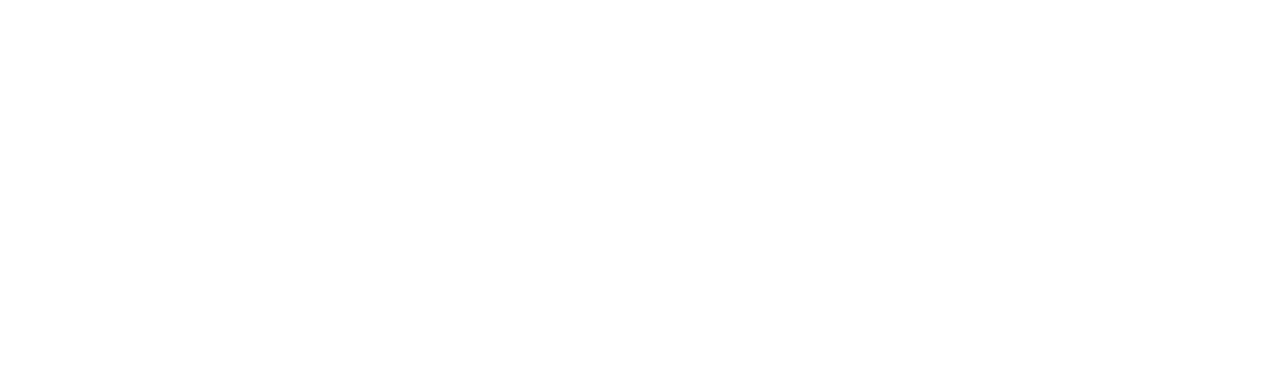
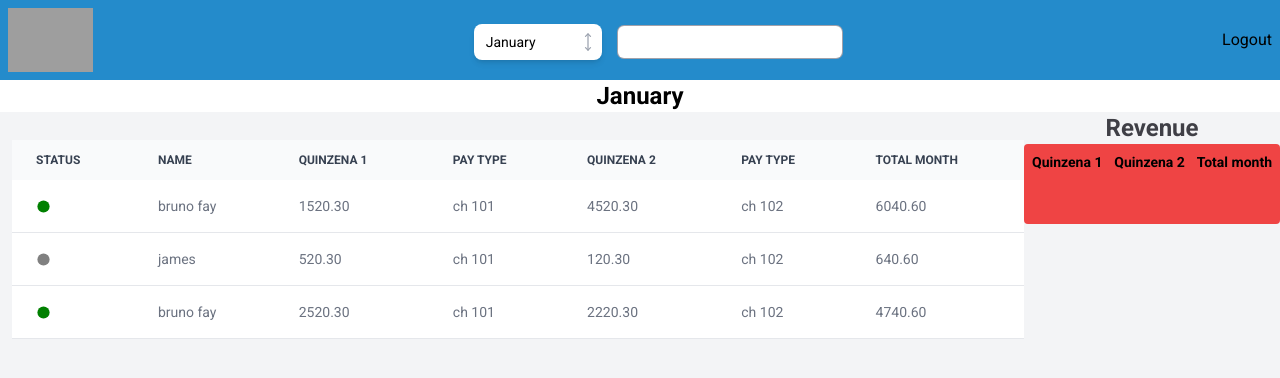
Before and after one commit to claro-bruno/deafionshcashfront, a React (Vite) app: page /main in a window 1280 px wide. Before the commit this address had no page. Shown: the top 378 px of the page. Built offline with nearby package versions, Linux system fonts and the light colour scheme; grey boxes are pictures that could not be loaded.

Commit message:
NEW start main page

```diff
--- a/src/App.tsx
+++ b/src/App.tsx
@@ -1,5 +1,6 @@
 import { Route, Routes } from "react-router-dom"
 import Login from "./pages/login/Login"
+import MainPage from "./pages/mainPage/MainPage"
 import Register from "./pages/register/Register"
 
 function App() {
@@ -7,6 +8,7 @@
     <Routes>
       <Route path="/" element={<Login />} />
       <Route path="/register" element={<Register />} />
+      <Route path="/main" element={<MainPage />} />
 
     </Routes>
   )
--- a/src/components/MonthFilter/MonthFilter.tsx
+++ b/src/components/MonthFilter/MonthFilter.tsx
@@ -1,4 +1,4 @@
-import { Fragment, useState } from 'react'
+import { Fragment, useEffect, useState } from 'react'
 import { Listbox, Transition } from '@headlessui/react'
 import { Check, ArrowsVertical } from 'phosphor-react'
 import './monthFilter.css'
@@ -18,9 +18,11 @@
   { name: 'December' },
 ]
 
-export default function Example() {
+export default function Example({ setMonthName }: { setMonthName: (monthName: string) => void }) {
   const [selected, setSelected] = useState(months[0])
-
+  useEffect(() => {
+    setMonthName(selected.name)
+  }, [selected])
   return (
     <div className=" w-[8rem]">
       <Listbox value={selected} onChange={setSelected}>
@@ -45,8 +47,7 @@
                 <Listbox.Option
                   key={personIdx}
                   className={({ active }) =>
-                    `relative  cursor-default select-none py-2 pl-7 pr-1 ${
-                      active ? 'bg-amber-100 text-brand' : 'text-gray-800'
+                    `relative  cursor-default select-none py-2 pl-7 pr-1 ${active ? 'bg-amber-100 text-brand' : 'text-gray-800'
                     }`
                   }
                   value={person}
@@ -54,9 +55,8 @@
                   {({ selected }) => (
                     <>
                       <span
-                        className={`block truncate ${
-                          selected ? 'font-semibold' : 'font-normal'
-                        }`}
+                        className={`block truncate ${selected ? 'font-semibold' : 'font-normal'
+                          }`}
                       >
                         {person.name}
                       </span>
--- a/src/components/header/Header.tsx
+++ b/src/components/header/Header.tsx
@@ -1,14 +1,15 @@
-import React from 'react'
+import React, { PropsWithChildren } from 'react'
 
-export default function Header() {
+export default function Header(props: PropsWithChildren) {
   return (
-    <header className=' p-2 bg-brand'>
+    <header className=' p-2 flex justify-between bg-brand'>
       <div className=''>
-          <img
-            className='h-16'
-            src="https://www.globaljanitorialservices.com/assets/images/resources/logo-3.png"
-            alt="global janitorial services logo" />
-        </div>
+        <img
+          className='h-16'
+          src="https://www.globaljanitorialservices.com/assets/images/resources/logo-3.png"
+          alt="global janitorial services logo" />
+      </div>
+      {props.children}
     </header>
   )
 }
--- a/src/global.css
+++ b/src/global.css
@@ -30,6 +30,6 @@
 }
 
 .inputsAndLabelsContainer {
-  @apply flex justify-between gap-8 w-[35rem] h-[15rem]
+  @apply flex justify-between gap-8 w-[35rem] h-[18rem]
 
 }
--- /dev/null
+++ b/src/pages/mainPage/MainPage.tsx
@@ -0,0 +1,92 @@
+import { Circle } from 'phosphor-react'
+import React, { useState } from 'react'
+import Header from '../../components/header/Header'
+import MonthFilter from '../../components/MonthFilter/MonthFilter'
+import { bodyTable, headerTable } from './constants'
+
+export default function MainPage() {
+  const [monthName, setMonthName] = useState('')
+
+  return (
+    <div className='flex flex-col'>
+      <Header>
+        <div className='flex items-center gap-4'>
+          <MonthFilter setMonthName={setMonthName} />
+          <input
+            className='inpuntsDefault mt-[0.2rem] '
+            type="text"
+          />
+        </div>
+        <button>
+          Logout
+        </button>
+      </Header>
+      <div className='mx-auto font-extrabold text-2xl'>
+        {monthName}
+      </div>
+      <main className='min-h-screen flex  bg-gray-100 '>
+        <div className='w-[80%]'>
+          <div className="overflow-x-auto mt-7 ml-3">
+            <table className=" text-sm w-full  text-left text-gray-500 dark:text-gray-400">
+              <thead className="text-xs text-gray-700 uppercase bg-gray-50 dark:bg-gray-700 dark:text-gray-400">
+                <tr>
+                  {headerTable.map((item, index) => (
+                    <th
+                      scope="col"
+                      key={index}
+                      className="py-3 px-6">{item}</th>
+                  ))}
+                </tr>
+              </thead>
+              <tbody>
+                {bodyTable.map((item) => (
+                  <tr className="bg-white border-b dark:bg-gray-800 dark:border-gray-700">
+                    <th scope="row" className="py-4 px-6 font-medium text-gray-900 whitespace-nowrap dark:text-white">
+                      <Circle
+                        weight="fill"
+                        size={15}
+                        color={item.status === "active" ? "green" : "gray"} />
+                    </th>
+                    <td className="py-4 px-6">
+                      {item.name}
+                    </td>
+                    {item.payments.map((payment) => (
+                      <>
+                        <td className="py-4 px-6">
+                          {payment.value}
+                        </td>
+                        <td className="py-4 px-6">
+                          {payment.type}
+                        </td>
+                      </>
+                    ))}
+                    <td className="py-4 px-6">
+                      {item.payments
+                        .reduce((acc, curr) => acc + Number(curr.value), 0)
+                        .toFixed(2)
+                      }
+                    </td>
+                  </tr>
+                ))}
+              </tbody>
+            </table>
+          </div>
+        </div>
+        <div className='flex flex-col  items-center '>
+          <h1 className='text-2xl font-bold text-zinc-700'>Revenue</h1>
+          <div className='bg-red-500 flex justify-between rounded h-20 w-[20vw] px-2 py-2'>
+            <strong className='text-sm '>Quinzena 1
+              { }
+            </strong>
+            <strong className='text-sm'>Quinzena 2
+              { }
+            </strong>
+            <strong className='text-sm'> Total month
+              { }
+            </strong>
+          </div>
+        </div>
+      </main>
+    </div>
+  )
+}
--- /dev/null
+++ b/src/pages/mainPage/constants.ts
@@ -0,0 +1,41 @@
+export const headerTable = ['status', 'name', 'quinzena 1', 'Pay Type', ' quinzena 2', 'Pay Type', 'Total Month']
+export const bodyTable = [{
+  name: 'bruno fay',
+  status:'active',
+  month: 'january',
+  payments: [{
+    type: 'ch 101',
+    period: "quinzena1",
+    value: '1520.30'
+  }, {
+    type: 'ch 102',
+    period: "quinzena2",
+    value: '4520.30'
+  }]
+},{
+  name: 'james',
+  status:'inative',
+  month: 'january',
+  payments: [{
+    type: 'ch 101',
+    period: "quinzena1",
+    value: '520.30'
+  }, {
+    type: 'ch 102',
+    period: "quinzena2",
+    value: '120.30'
+  }]
+},{
+  name: 'bruno fay',
+  status:'active',
+  month: 'january',
+  payments: [{
+    type: 'ch 101',
+    period: "quinzena1",
+    value: '2520.30'
+  }, {
+    type: 'ch 102',
+    period: "quinzena2",
+    value: '2220.30'
+  }]
+}]
```
